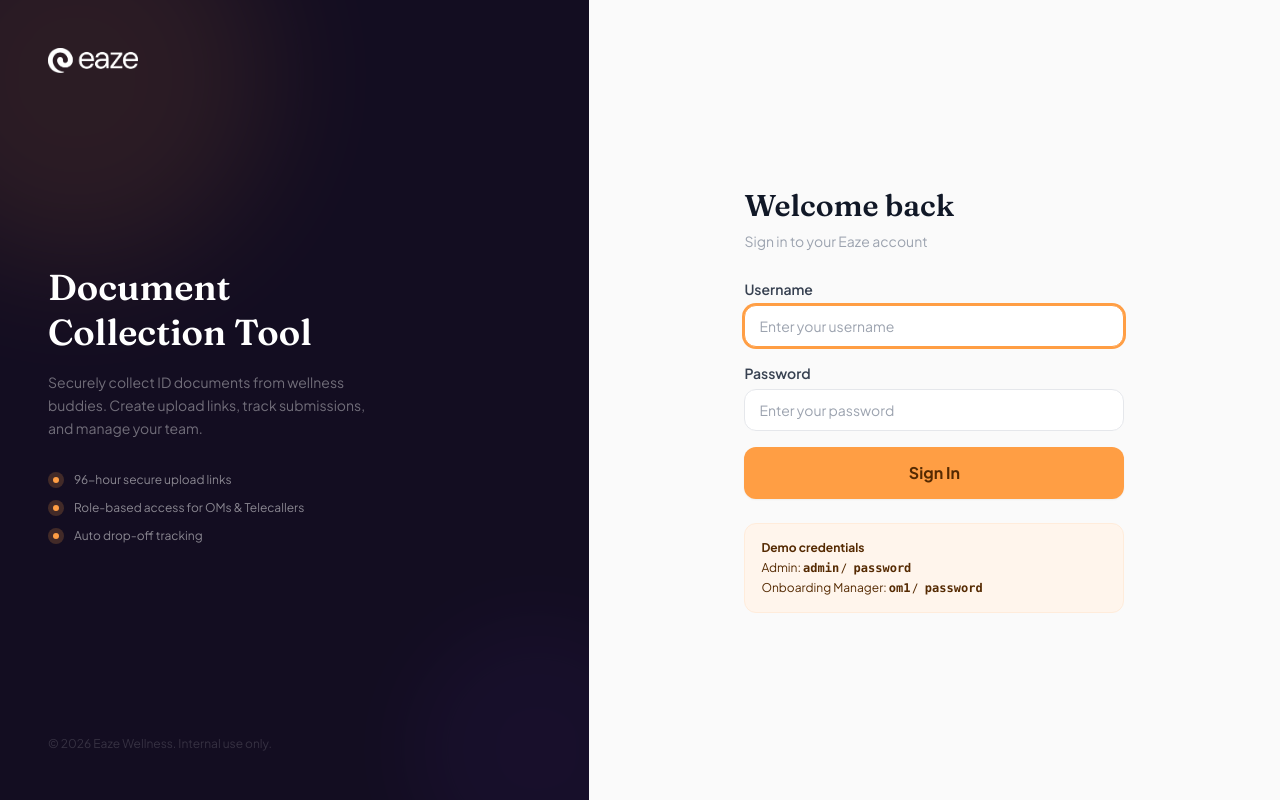
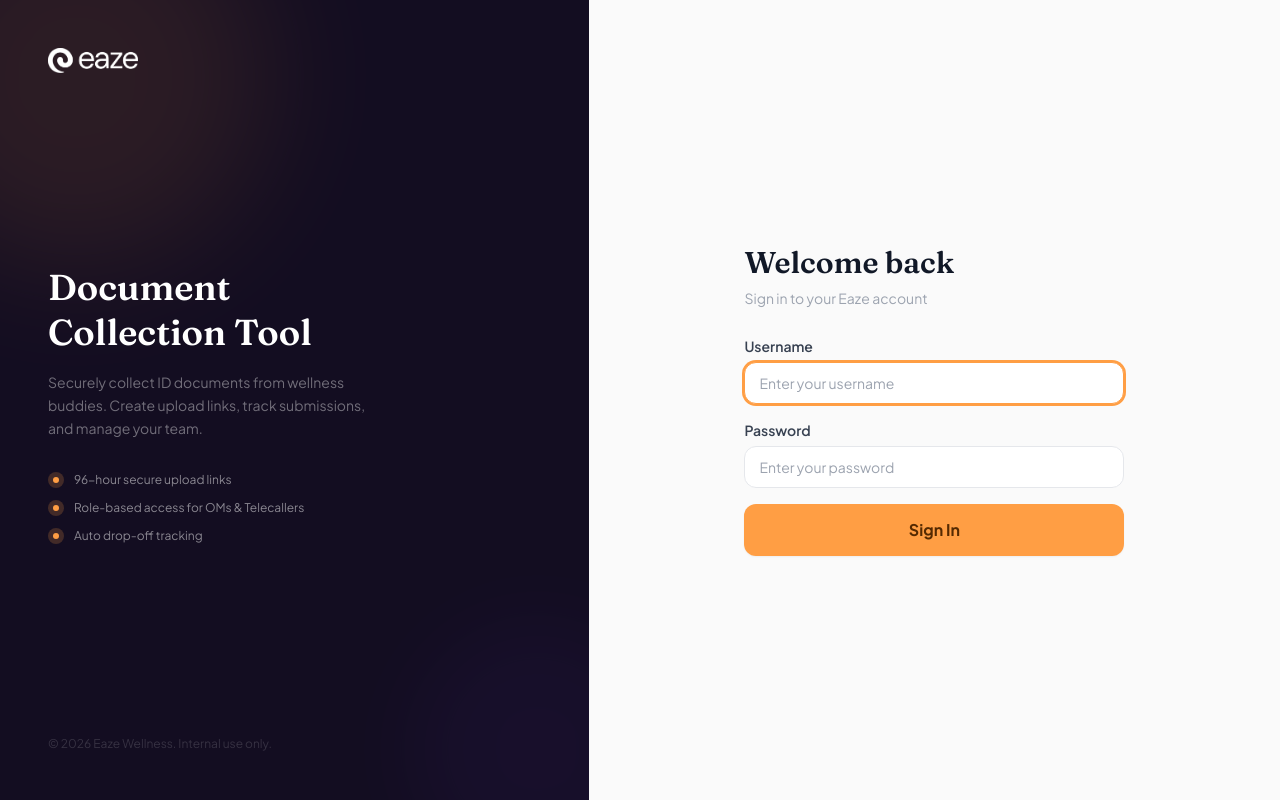
Before and after one commit to dhruvdhingra-create/document-collector-eaze, a Next.js app: page /login in a window 1280 px wide. Built offline with nearby package versions, Linux system fonts and the light colour scheme.

Commit message:
Remove demo credentials, smart root redirect, fix standalone static assets

```diff
--- a/src/app/login/page.tsx
+++ b/src/app/login/page.tsx
@@ -150,18 +150,6 @@ export default function LoginPage() {
             </button>
           </form>
 
-          <div className="mt-6 p-4 rounded-xl text-xs space-y-1 border"
-               style={{ background: '#FFF5EC', borderColor: '#FFECDB' }}>
-            <p className="font-bold mb-1" style={{ color: '#552A02' }}>Demo credentials</p>
-            <p style={{ color: '#552A02' }}>
-              Admin: <code className="font-mono font-bold">admin</code> /
-              <code className="font-mono font-bold"> password</code>
-            </p>
-            <p style={{ color: '#552A02' }}>
-              Onboarding Manager: <code className="font-mono font-bold">om1</code> /
-              <code className="font-mono font-bold"> password</code>
-            </p>
-          </div>
         </div>
       </div>
     </div>
--- a/src/app/page.tsx
+++ b/src/app/page.tsx
@@ -1,5 +1,8 @@
-import { redirect } from 'next/navigation';
+import { redirect } from 'next/navigation'
+import { getSession } from '@/lib/auth'
 
-export default function Home() {
-  redirect('/login');
+export default async function Home() {
+  const session = await getSession()
+  if (!session) redirect('/login')
+  redirect(session.role === 'ADMIN' ? '/dashboard/admin' : '/dashboard/om')
 }
```
Also changed, not shown: 1 other file (tests, documents, lock files or other folders).
